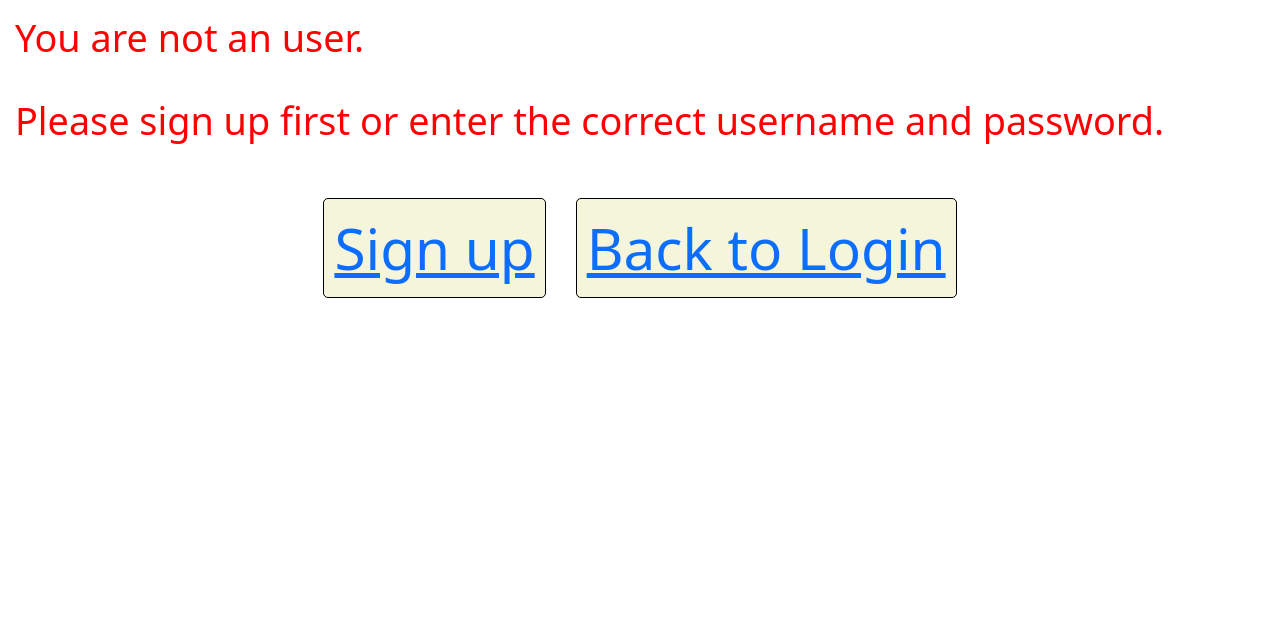
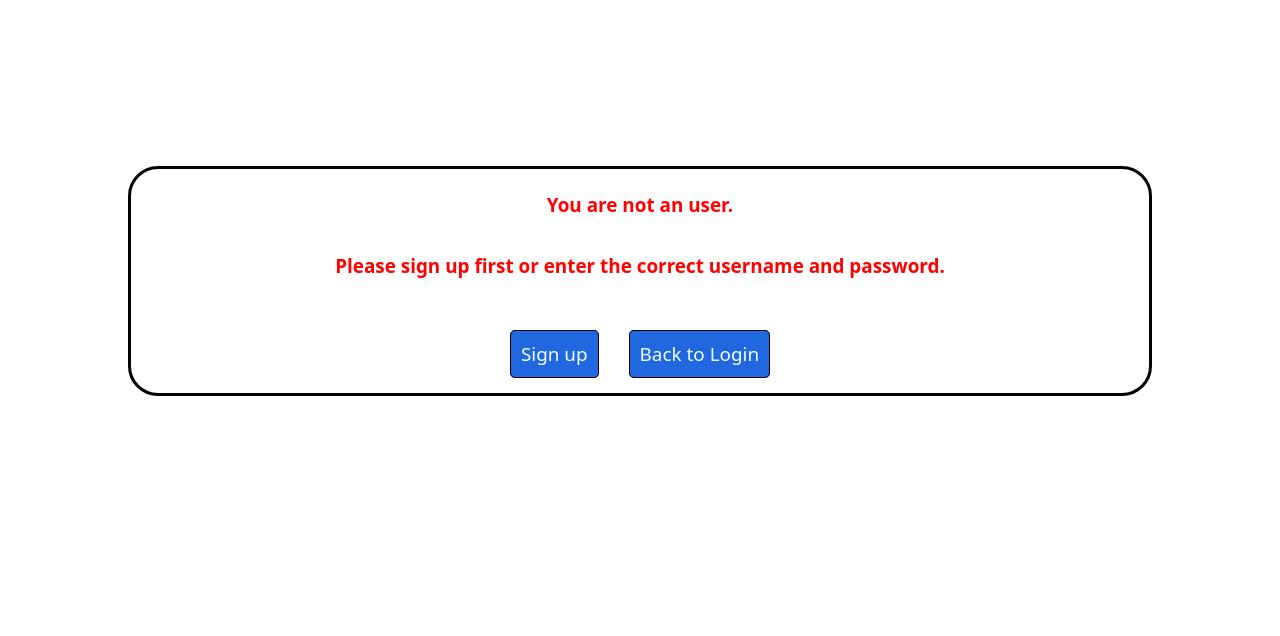
Before and after one commit to dat-adi/lil_bank, a Django app: template lil_bank/accounts/templates/accounts/login_fail.html in a window 1280 px wide. Shown: the part 56-692 px from the top of the page. Run offline with Django 4.2, Linux system fonts and the light colour scheme; the template is opened without the code that fills it, so the values that code supplies are empty.

Commit message:
fix: UI change for login fail page.

```diff
--- a/lil_bank/accounts/templates/accounts/login_fail.html
+++ b/lil_bank/accounts/templates/accounts/login_fail.html
@@ -15,18 +15,20 @@
             padding: 15px;
         }
     </style>
-    <h1 style="font-size: 1cm; color: red; padding: 15px;">You are not an user.</h1>
-    <h1 style="font-size: 1cm; color: red; padding: 15px;">Please sign up first or enter the correct username and password.</h1>
+    <div style="text-align: center; margin-top: 13%; margin-left: 10%; margin-right: 10%; border: 3px solid black; padding: 10px; border-radius: 30px;">
+    <h1 style="font-size: 0.5cm; color: red; padding: 15px; font-weight: bolder;">You are not an user.</h1>
+    <h1 style="font-size: 0.5cm; color: red; padding: 15px; font-weight: bolder;">Please sign up first or enter the correct username and password.</h1>
     <br>
 
     <center>
     <table>
         <tr>
-            <td><a href="{% url 'accounts:signup' %}" style="font-size: 1.5cm; border: 1px solid black; border-radius: 5px; background-color: beige; padding: 10px;">Sign up</a></td>
-            <td><a href="{% url 'accounts:login' %}" style="font-size: 1.5cm; border: 1px solid black; border-radius: 5px; background-color: beige; padding: 10px;">Back to Login</a></td>
+            <td><a href="{% url 'accounts:signup' %}" style="font-size: 0.5cm; border: 1px solid black; border-radius: 5px; background-color: rgb(33, 103, 223); padding: 10px; text-decoration: none; color: azure;">Sign up</a></td>
+            <td><a href="{% url 'accounts:login' %}" style="font-size: 0.5cm; border: 1px solid black; border-radius: 5px; background-color: rgb(33, 103, 223); padding: 10px; text-decoration: none; color: azure;">Back to Login</a></td>
         </tr>
     </table>
     </center>
+    </div>
 </body>
 </html></h1>
 {% endblock content %}
```
